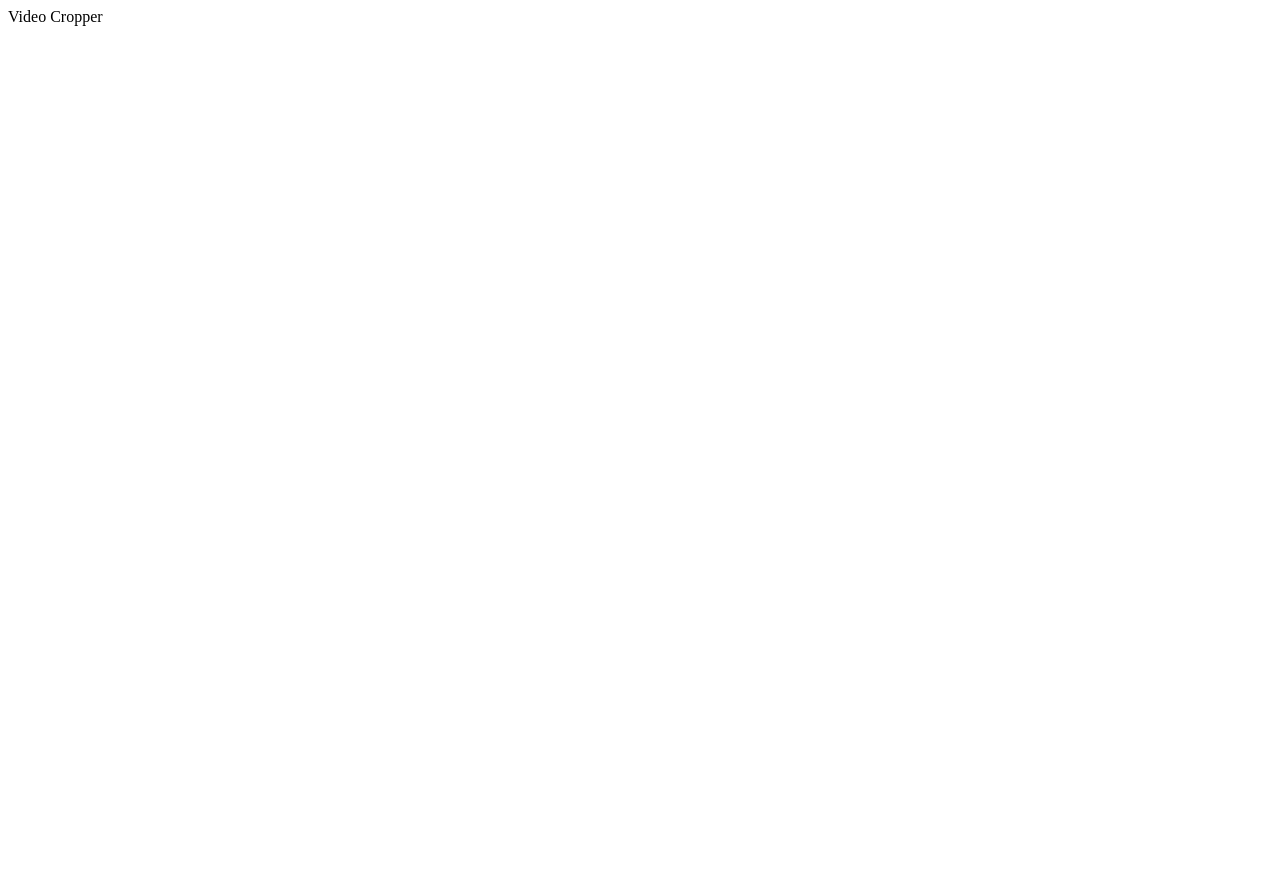
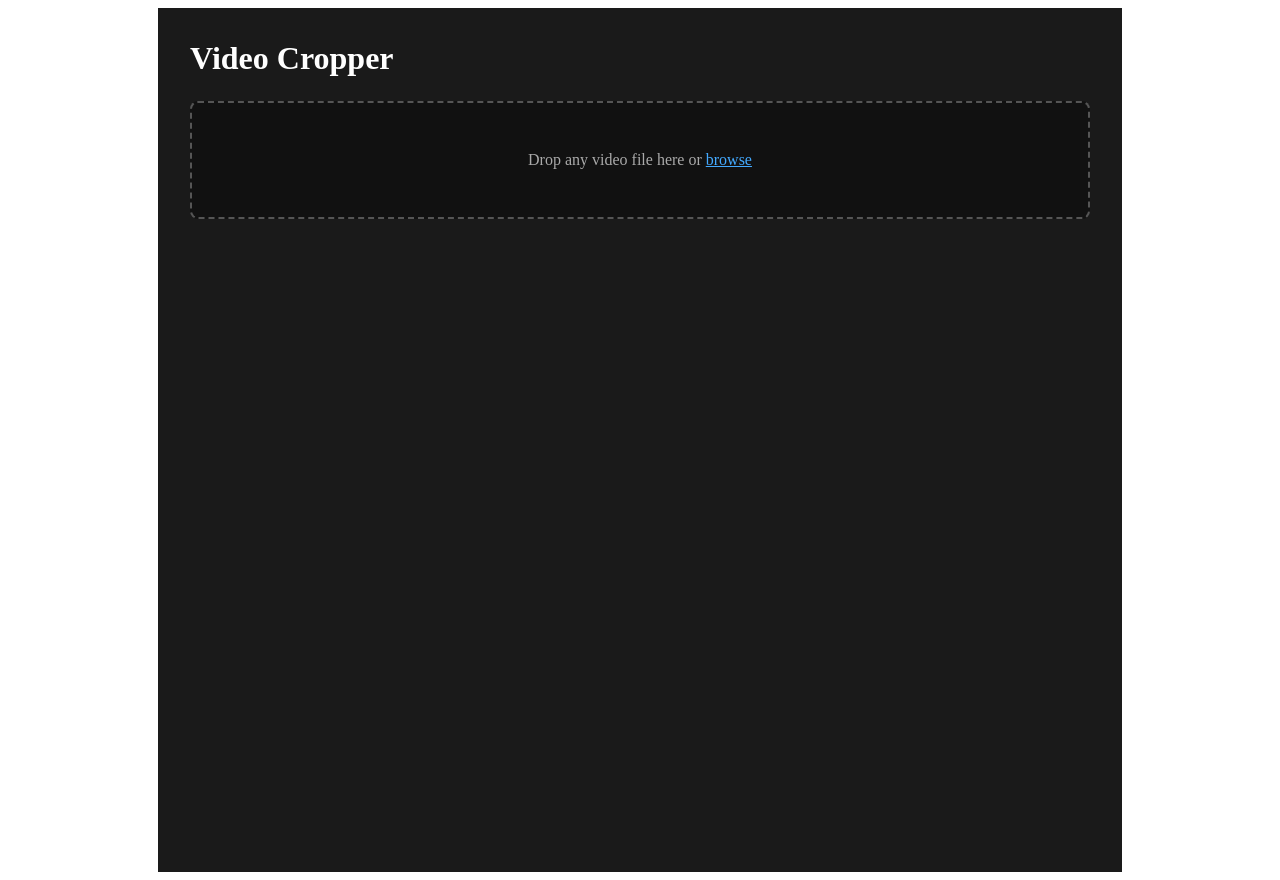
Before and after one commit to Manab13027/video-cropper, a React (Vite) app: page / in a window 1280 px wide. Before the commit the page ends 800 px from the top, so only its background shows below. Built offline with nearby package versions, Linux system fonts and the light colour scheme.

Commit message:
feat: add FileDropZone component

```diff
--- a/src/App.tsx
+++ b/src/App.tsx
@@ -1,3 +1,15 @@
+import { useEditor } from './hooks/useEditor'
+import { FileDropZone } from './components/FileDropZone'
+
 export default function App() {
-  return <div>Video Cropper</div>
+  const { state, setFile } = useEditor()
+  return (
+    <div style={{ maxWidth: 900, margin: '0 auto', padding: '2rem', background: '#1a1a1a', minHeight: '100vh', color: '#fff' }}>
+      <h1 style={{ margin: '0 0 1.5rem' }}>Video Cropper</h1>
+      {!state.file
+        ? <FileDropZone onFile={setFile} />
+        : <p>File loaded: {state.file.name}</p>
+      }
+    </div>
+  )
 }
--- /dev/null
+++ b/src/components/FileDropZone.tsx
@@ -0,0 +1,42 @@
+import { useCallback } from 'react'
+
+interface Props {
+  onFile: (file: File) => void
+}
+
+export function FileDropZone({ onFile }: Props) {
+  const handleDrop = useCallback((e: React.DragEvent) => {
+    e.preventDefault()
+    const file = e.dataTransfer.files[0]
+    if (file && file.type.startsWith('video/')) onFile(file)
+  }, [onFile])
+
+  const handleChange = useCallback((e: React.ChangeEvent<HTMLInputElement>) => {
+    const file = e.target.files?.[0]
+    if (file) onFile(file)
+  }, [onFile])
+
+  return (
+    <div
+      onDrop={handleDrop}
+      onDragOver={e => e.preventDefault()}
+      style={{
+        border: '2px dashed #555',
+        borderRadius: 8,
+        padding: '3rem 2rem',
+        textAlign: 'center',
+        color: '#aaa',
+        background: '#111',
+        fontSize: 16,
+      }}
+    >
+      <p style={{ margin: 0 }}>
+        Drop any video file here or{' '}
+        <label style={{ color: '#4af', cursor: 'pointer', textDecoration: 'underline' }}>
+          browse
+          <input type="file" accept="video/*" style={{ display: 'none' }} onChange={handleChange} />
+        </label>
+      </p>
+    </div>
+  )
+}
```
